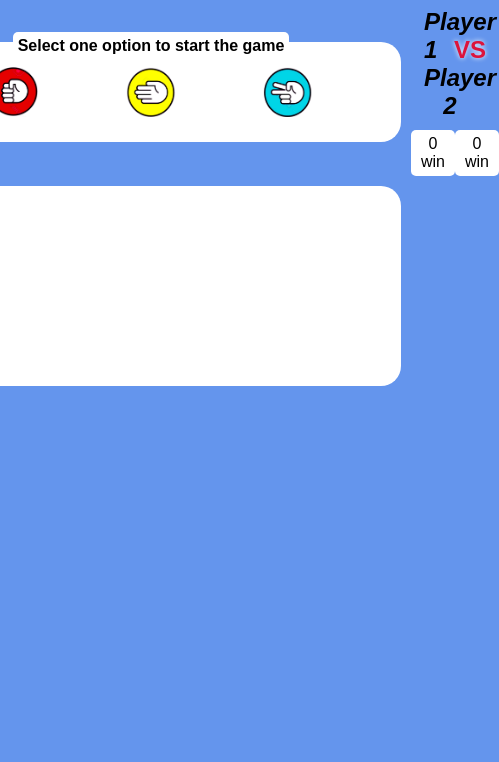
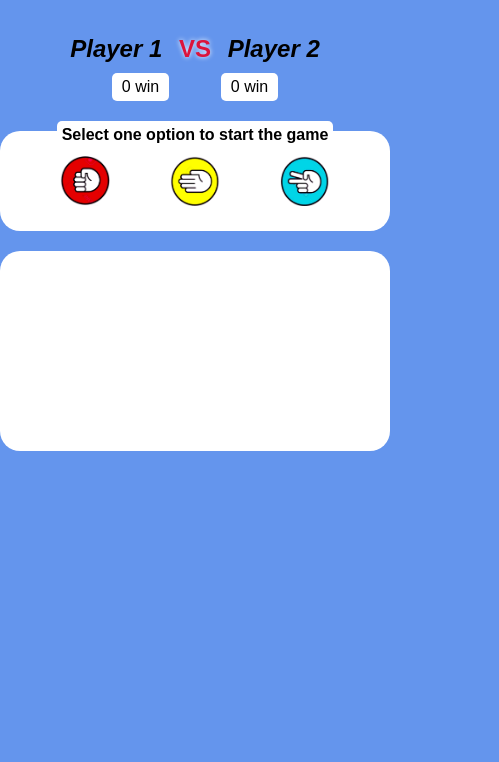
Before and after one commit to Cristhian-Medina/rock_paper_scissors, a plain HTML site: page index.html in a window 390 px wide. Shown: the part 82-844 px from the top of the page, 499 px wide, since content can reach past the window. Drawn offline with Linux system fonts and the light colour scheme.

Commit message:
feat: add responsive styles

```diff
--- a/index.html
+++ b/index.html
@@ -21,6 +21,8 @@
             <input type="image" src="assets/scissors.png" width="50" height="50" onclick="play(2)">
         </article>
 
+        <article class="c-result ly-flex" id="result"></article>
+
         <aside class="c-score">
             <h2 class="c-score-title">
                 <span id="player1">Player 1</span>
@@ -32,8 +34,6 @@
                 <span id="score2">0 win</span>
             </p>
         </aside>
-
-        <article class="c-result ly-flex" id="result"></article>
     </div>
 
     <div class="c-modal-wrapper is-hidden" id="modal"></div>
--- a/style.css
+++ b/style.css
@@ -10,11 +10,16 @@ body {
 }
 .ly-grid {
     display: grid;
-    grid-template-columns: repeat(3, 1fr);
-    grid-template-rows: minmax(80px, auto);
-    align-items: center;
-    justify-content: center;
-    gap: 10px;
+    grid-template-areas:
+        'header header'
+        'options score'
+        'result .';
+    grid-template-columns: 2fr 1fr;
+    justify-items: center;
+    gap: 20px;
+    max-width: 1000px;
+    margin: 0 auto;
+    padding: 0 20px;
 }
 .ly-flex {
     display: flex;
@@ -25,12 +30,14 @@ body {
     position: absolute;
 }
 .c-header {
-    grid-column: 1/4;
+    grid-area: header;
+    margin: 30px 0;
 }
 .c-options {
     position: relative;
     height: 100px;
-    grid-column: 2/3;
+    width: 100%;
+    grid-area: options;
     background-color: white;
     border-radius: 20px;
 }
@@ -42,7 +49,7 @@ body {
     border-radius: 5px;
 }
 .c-score {
-    grid-column: 3/4;
+    grid-area: score;
 }
 .c-score-body {
     padding-top: 10px;
@@ -63,13 +70,13 @@ body {
     border-radius: 5px;
 }
 .c-result {
-    width: 500px;
+    width: 100%;
+    min-width: 350px;
     height: 200px;
-    grid-column: 2/3;
+    grid-area: result;
     background-color: white;
     border-radius: 20px;
     flex-direction: column;
-    margin: 0 auto;
 }
 .c-result-up {
     width: 80%;
@@ -144,3 +151,25 @@ body {
 .is-hidden {
     display: none;
 }
+
+@media screen and (max-width: 850px) {
+    .ly-grid {
+        grid-template-areas:
+            'header'
+            'score'
+            'options'
+            'result';
+        grid-template-columns: 1fr;
+        gap: 20px;
+    }
+    .c-score {
+        padding-bottom: 10px;
+    }
+}
+
+@media screen and (max-width: 390px) {
+    .ly-grid {
+        padding: 0;
+        margin: 0;
+    }
+}
```
